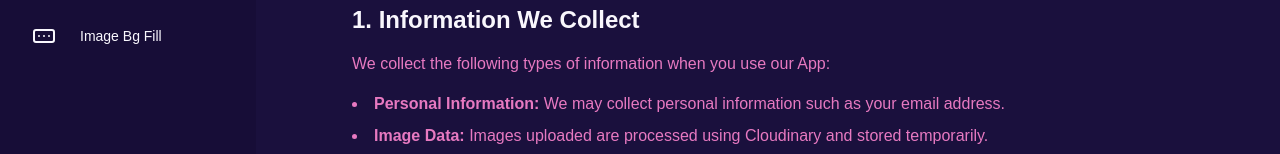
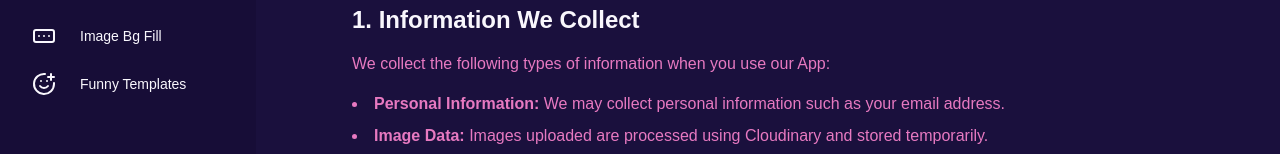
Before and after one commit to afnanhussain2002/making-chip, a Next.js app: page /privacy-policy in a window 1280 px wide. Shown: the part 264-418 px from the top of the page. Built offline with nearby package versions, Linux system fonts and the light colour scheme; no server answers.

Commit message:
add a new menu on navbar

```diff
--- a/src/app/(app)/layout.tsx
+++ b/src/app/(app)/layout.tsx
@@ -15,6 +15,7 @@ import {
   RectangleEllipsis,
   Facebook,
   Linkedin,
+  SmilePlus
 } from "lucide-react";
 import Image from "next/image";
 import XLogo from "@/images/x-logo.png"
@@ -26,6 +27,7 @@ const sidebarItems = [
   { href: "/image-optimize", icon: ImagePlus, label: "Image Optimize" },
   { href: "/image-restore", icon: Scan, label: "Image Improve" },
   { href: "/image-fill", icon: RectangleEllipsis, label: "Image Bg Fill" },
+  { href: "/funny-templates", icon: SmilePlus, label: "Funny Templates" },
 ];
 
 export default function AppLayout({
```
